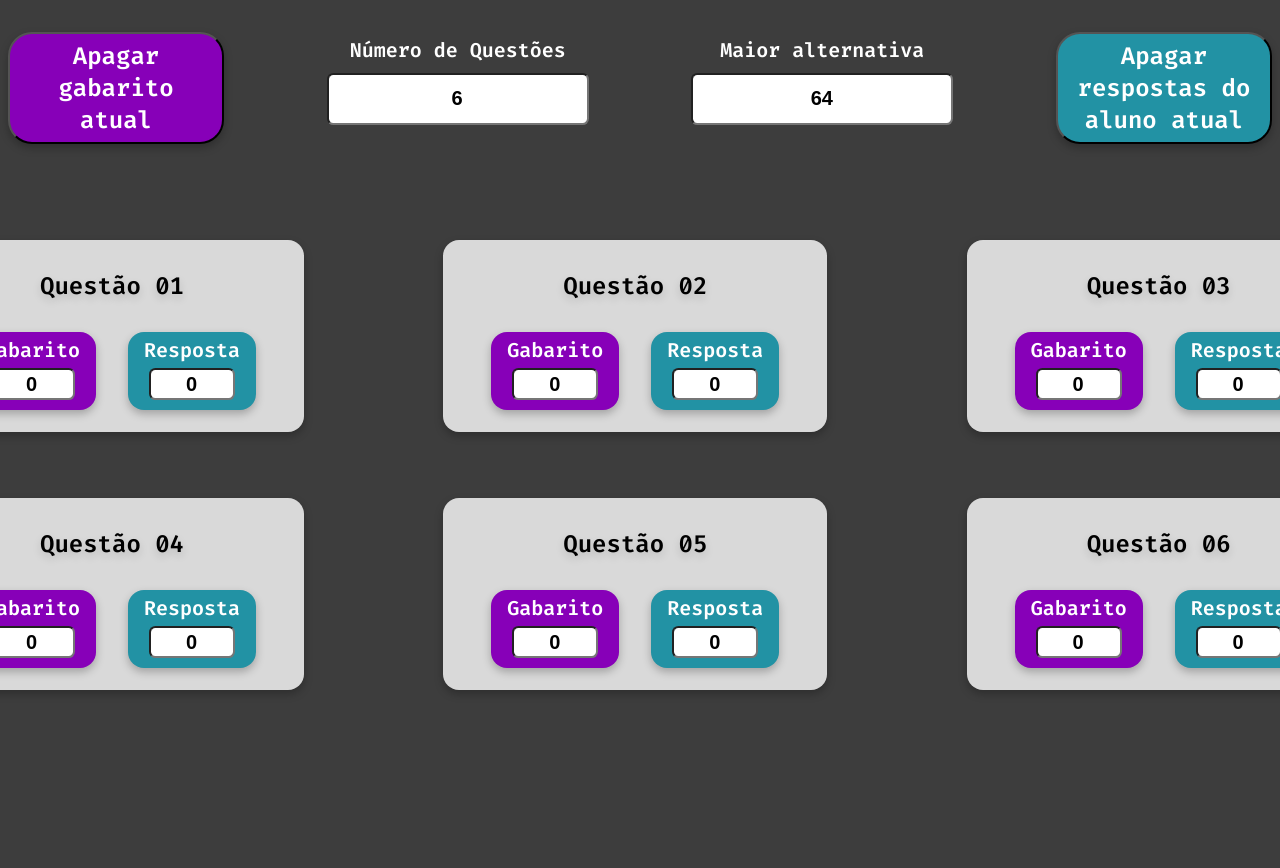
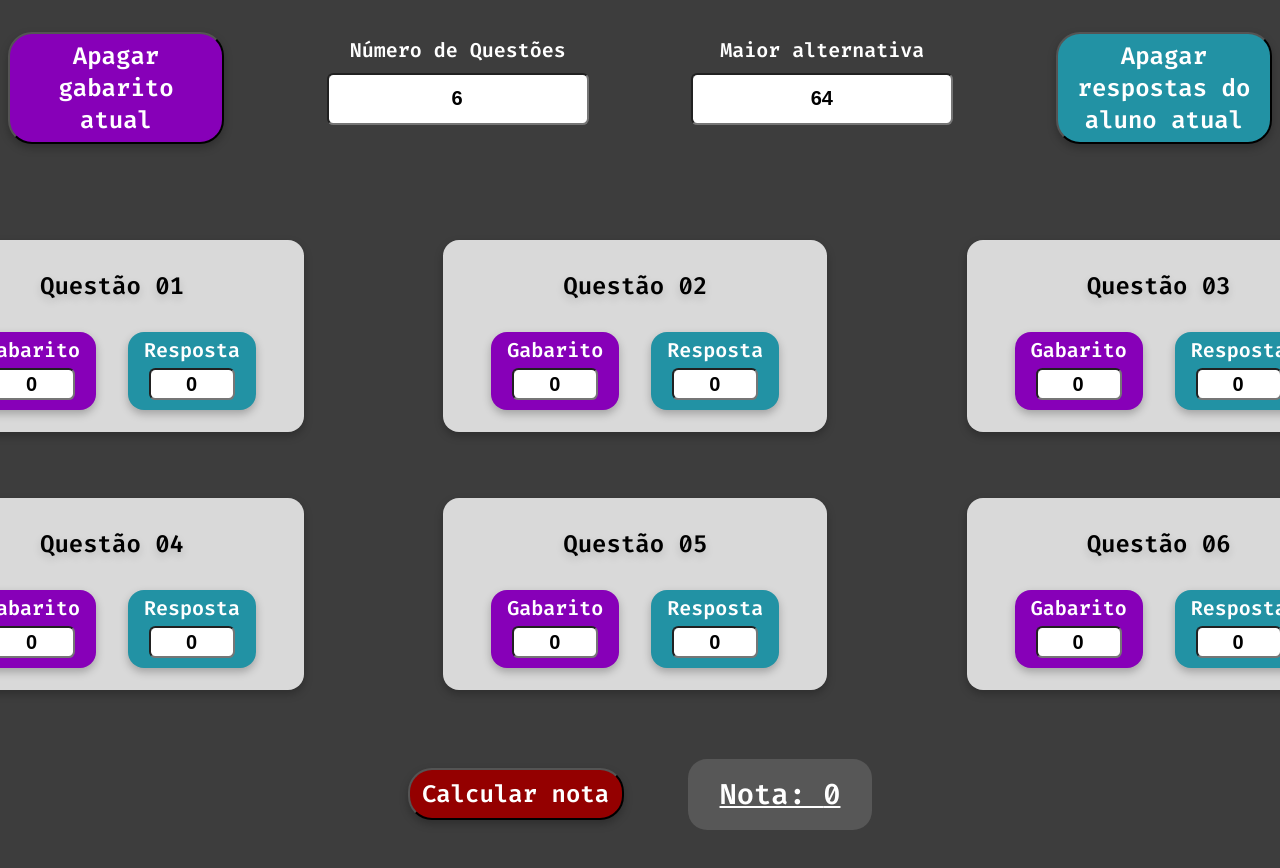
Before and after one commit to caioopra/CorrigeUFSC, a React (Create React App) app: page / in a window 1280 px wide. Shown: the top 868 px of the page. Before the commit the page ends 800 px from the top, so only its background shows below. Built offline with nearby package versions, Linux system fonts and the light colour scheme.

Commit message:
feat: grade and button for calculating it (todo: get individual questions score and final grade)

```diff
--- a/src/App.js
+++ b/src/App.js
@@ -2,10 +2,12 @@ import { useState } from "react";
 import "./App.css";
 import Header from "./components/Header";
 import QuestionsWrapper from "./components/Questions/QuestionsWrapper";
+import FinalGrade from "./components/Grade/FinalGrade";
+import calculateGrade from "./utils/calculateGrade";
 
 function App() {
     const [amountOfQuestions, setAmountOfQuestions] = useState(6);
-    const [biggestSum, setBiggestSum] = useState(64);
+    const [biggestAlternative, setbiggestAlternative] = useState(64);
 
     // Single state to hold data for all questions
     const [questionsData, setQuestionsData] = useState(
@@ -43,13 +45,17 @@ function App() {
         );
     };
 
+    const handleCalculateGrade = () => {
+        calculateGrade(questionsData, amountOfQuestions, biggestAlternative)
+    }
+
     return (
         <div className="App">
             <Header
                 amount={amountOfQuestions}
-                biggest={biggestSum}
+                biggest={biggestAlternative}
                 changeAmount={handleAmountChange}
-                changeBiggestSum={setBiggestSum}
+                changebiggestAlternative={setbiggestAlternative}
             />
 
             <QuestionsWrapper
@@ -57,6 +63,8 @@ function App() {
                 questionsData={questionsData}
                 onUpdateQuestion={handleUpdateQuestion}
             />
+
+            <FinalGrade calculateGrade={handleCalculateGrade} />
         </div>
     );
 }
--- a/src/components/Grade/FinalGrade.css
+++ b/src/components/Grade/FinalGrade.css
@@ -0,0 +1,26 @@
+.grade {
+    display: flex;
+    align-items: center;
+    justify-content: center;
+    width: 79rem;
+    margin-top: 4rem;
+    margin-bottom: 5rem;
+}
+
+.calc-grade {
+    padding-top: 0.5rem;
+    padding-bottom: 0.5rem;
+    margin-right: 4rem;
+    background-color: rgb(148, 0, 0);
+}
+
+.nota {
+    font-size: 1.8rem;
+    text-decoration: underline;
+    background-color: #575757;
+    padding-top: 1.4rem;
+    padding-bottom: 1.4rem;
+    padding-left: 2rem;
+    padding-right: 2rem;
+    border-radius: 1.2rem;
+}
--- a/src/components/Grade/FinalGrade.js
+++ b/src/components/Grade/FinalGrade.js
@@ -0,0 +1,14 @@
+import "./FinalGrade.css";
+
+const FinalGrade = (props) => {
+    return (
+        <div className="grade">
+            <button className="calc-grade" onClick={props.calculateGrade}>
+                Calcular nota
+            </button>
+            <p className="nota">Nota: {0}</p>
+        </div>
+    );
+};
+
+export default FinalGrade;
--- a/src/components/Header.js
+++ b/src/components/Header.js
@@ -1,7 +1,7 @@
 import PropTypes from "prop-types";
 import "./Header.css";
 
-const Header = ({ biggest, amount, changeBiggestSum, changeAmount }) => {
+const Header = ({ biggest, amount, changebiggestAlternative, changeAmount }) => {
     const handleChangeBiggest = (event) => {
         let exponent = Math.log2(biggest);
 
@@ -11,7 +11,7 @@ const Header = ({ biggest, amount, changeBiggestSum, changeAmount }) => {
             exponent--;
         }
 
-        changeBiggestSum(Math.pow(2, exponent));
+        changebiggestAlternative(Math.pow(2, exponent));
     };
 
     const handleChangeAmount = (event) => {
@@ -58,7 +58,7 @@ const Header = ({ biggest, amount, changeBiggestSum, changeAmount }) => {
 Header.propTypes = {
     biggest: PropTypes.number.isRequired,
     amount: PropTypes.number.isRequired,
-    changeBiggestSum: PropTypes.func.isRequired,
+    changebiggestAlternative: PropTypes.func.isRequired,
     changeAmount: PropTypes.func.isRequired,
 };
 
--- /dev/null
+++ b/src/utils/calculateGrade.js
@@ -0,0 +1,59 @@
+function getAlternatives(objetoValores, availableAlternatives) {
+    const alternatives = {};
+
+    Object.keys(objetoValores).forEach((key) => {
+        const checkedAlternatives = [];
+        let currentSum = objetoValores[key];
+
+        availableAlternatives.forEach((alternative) => {
+            if (currentSum >= alternative) {
+                checkedAlternatives.push(alternative);
+                currentSum -= alternative;
+            }
+        });
+
+        alternatives[key] = checkedAlternatives;
+    });
+
+    return alternatives;
+}
+
+function getAvaliableAlternatives(biggestAlternative) {
+    const alternatives = [];
+    for (let i = biggestAlternative; i >= 1; i = i / 2) {
+        alternatives.push(i);
+    }
+
+    return alternatives;
+}
+
+
+/*
+ * gabarito and respostas both are objects in the structure:
+ * {questionNumber: value, ...}
+ * to calculate, each wrong question eliminates one correct;
+ * the pontuation for each exam is the amount of questions;
+ */
+function calculateGrade(
+    questionsData,
+    amountOfQuestions,
+    biggestAlternative
+) {
+    const availableAlternatives = getAvaliableAlternatives(biggestAlternative);
+    console.log(availableAlternatives)
+
+    const alternativasGabarito = getAlternatives(
+        questionsData.map(({ template, answer }) => template),
+        availableAlternatives
+    );
+    console.log("Alternativas gabarito: ", alternativasGabarito)
+
+    const alternativasAssinaladas = getAlternatives(
+        questionsData.map(({ template, answer }) => answer),
+        availableAlternatives
+    );
+    console.log("Alternativas assinaladas: ", alternativasAssinaladas)
+
+}
+
+export default calculateGrade;
```
